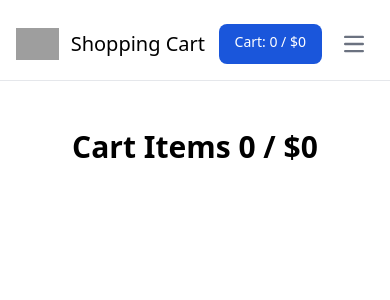
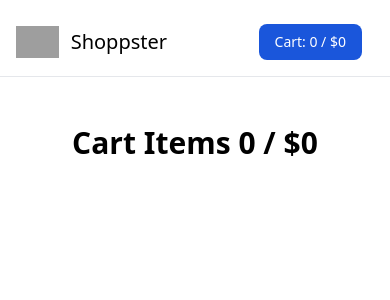
Before and after one commit to SanjaZi/sho, a React (Create React App) app: page /cart in a window 390 px wide. Shown: the top 300 px of the page. Built offline with nearby package versions, Linux system fonts and the light colour scheme; grey boxes are pictures that could not be loaded.

Commit message:
new commits

```diff
--- a/src/App.js
+++ b/src/App.js
@@ -8,7 +8,7 @@ import {BrowserRouter as Router, Routes, Route} from "react-router-dom";
 
 function App() {
 const storedCartItems = JSON.parse(localStorage.getItem('cartItems')) || [];
-console.log(storedCartItems, "stored cart items");
+// console.log(storedCartItems, "stored cart items");
 const [fullCartHome, setFullCartHome] = useState(storedCartItems);
 const [price, setPrice] = useState(0);
 
@@ -18,7 +18,7 @@ useEffect(() => {
 }, [fullCartHome]);
 
 
-const getLength = (length, fullCart) => {
+const getLength = (fullCart) => {
   setFullCartHome(fullCart);
   const totalPrice = fullCart.reduce((total, currentValue) => total + currentValue.price, 0);
   setPrice(totalPrice);
--- a/src/CartPage.js
+++ b/src/CartPage.js
@@ -19,11 +19,11 @@ const handleRemoveFromCart = (id) => {
     <ul className="flex flex-col">
       {fullCartHome.map((card) => (
         <li key={card.id}>
-        <div className=" flex flex-row justify-between items-center  w-full h-auto bg-white border border-gray-200 rounded-lg shadow dark:bg-gray-800 dark:border-gray-700 mt-20">
+        <div className=" flex lg:flex-row flex-col justify-between items-center  w-full h-auto bg-white border border-gray-200 rounded-lg shadow dark:bg-gray-800 dark:border-gray-700 mt-20">
         <img className="p-8 rounded-t-lg cardImage" src={card.img} alt="" />
             <h5 className="text-xl font-medium tracking-tight text-gray-900 dark:text-white fontSize">{card.name}</h5>
             <span className="text-xl font-bold text-gray-900 dark:text-white">${card.price}</span>
-           <button className="text-white h-12 bg-red-700 hover:bg-red-800 focus:ring-4 focus:outline-none focus:ring-red-300 font-medium rounded-lg text-sm px-5 py-2.5 text-center dark:bg-red-600 dark:hover:bg-red-700 dark:focus:ring-red-800 mr-3	" onClick={() => handleRemoveFromCart(card.id, card)}>
+           <button className="text-white mb-2.5 h-12 bg-red-700 hover:bg-red-800 focus:ring-4 focus:outline-none focus:ring-red-300 font-medium rounded-lg text-sm px-5 py-2.5 text-center dark:bg-red-600 dark:hover:bg-red-700 dark:focus:ring-red-800 mr-3	" onClick={() => handleRemoveFromCart(card.id, card)}>
             Remove
           </button>
     </div>
--- a/src/Header.js
+++ b/src/Header.js
@@ -7,16 +7,10 @@ export const Header = ({cartLength, price}) => {
       <div className="max-w-screen-xl flex flex-wrap items-center justify-between mx-auto p-4">
             <Link to="/" className="flex items-center">
             <img src="https://flowbite.com/docs/images/logo.svg" className="h-8 mr-3" alt="Flowbite Logo"/>
-            <span className="self-center text-xl font-normal whitespace-nowrap dark:text-white">Shopping Cart</span>
+            <span className="self-center text-xl font-normal whitespace-nowrap dark:text-white">Shoppster</span>
              </Link>
             <div className="flex md:order-2">
               <Link to="/cart" className="text-white bg-blue-700 hover:bg-blue-800 focus:ring-4 focus:outline-none focus:ring-blue-300 font-medium rounded-lg text-sm px-4 py-2 text-center mr-3 md:mr-0 dark:bg-blue-600 dark:hover:bg-blue-700 dark:focus:ring-blue-800">Cart: {cartLength} / ${price}</Link>
-             <button data-collapse-toggle="navbar-sticky" type="button" className="inline-flex items-center p-2 w-10 h-10 justify-center text-sm text-gray-500 rounded-lg md:hidden hover:bg-gray-100 focus:outline-none focus:ring-2 focus:ring-gray-200 dark:text-gray-400 dark:hover:bg-gray-700 dark:focus:ring-gray-600" aria-controls="navbar-sticky" aria-expanded="false">
-            <span className="sr-only">Open main menu</span>
-             <svg className="w-5 h-5" aria-hidden="true" xmlns="http://www.w3.org/2000/svg" fill="none" viewBox="0 0 17 14">
-            <path stroke="currentColor" strokeLinecap="round" strokeLinejoin="round" strokeWidth="2" d="M1 1h15M1 7h15M1 13h15"/>
-             </svg>
-             </button>
              </div>
            <div className="items-center justify-between hidden w-full md:flex md:w-auto md:order-1" id="navbar-sticky">
             <ul className="flex flex-col p-4 md:p-0 mt-4 font-medium border border-gray-100 rounded-lg bg-gray-50 md:flex-row md:space-x-8 md:mt-0 md:border-0 md:bg-white dark:bg-gray-800 md:dark:bg-gray-900 dark:border-gray-700">
--- a/src/Home.js
+++ b/src/Home.js
@@ -29,7 +29,7 @@ export const Home = ({onAdd}) => {
        };
 
 
-    onAdd(cart.length, fullCart);
+    onAdd(fullCart);
 
 
 
```
